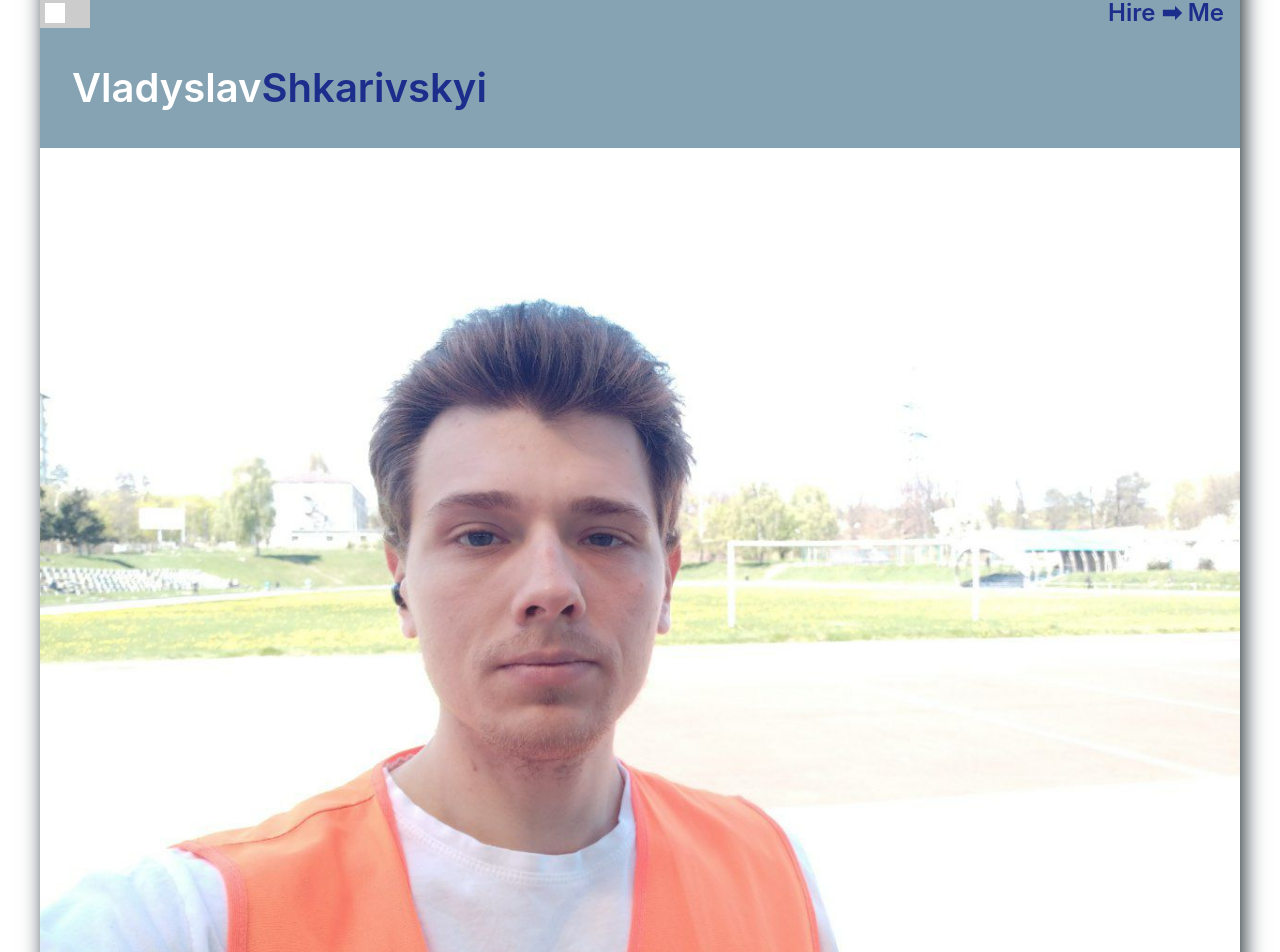
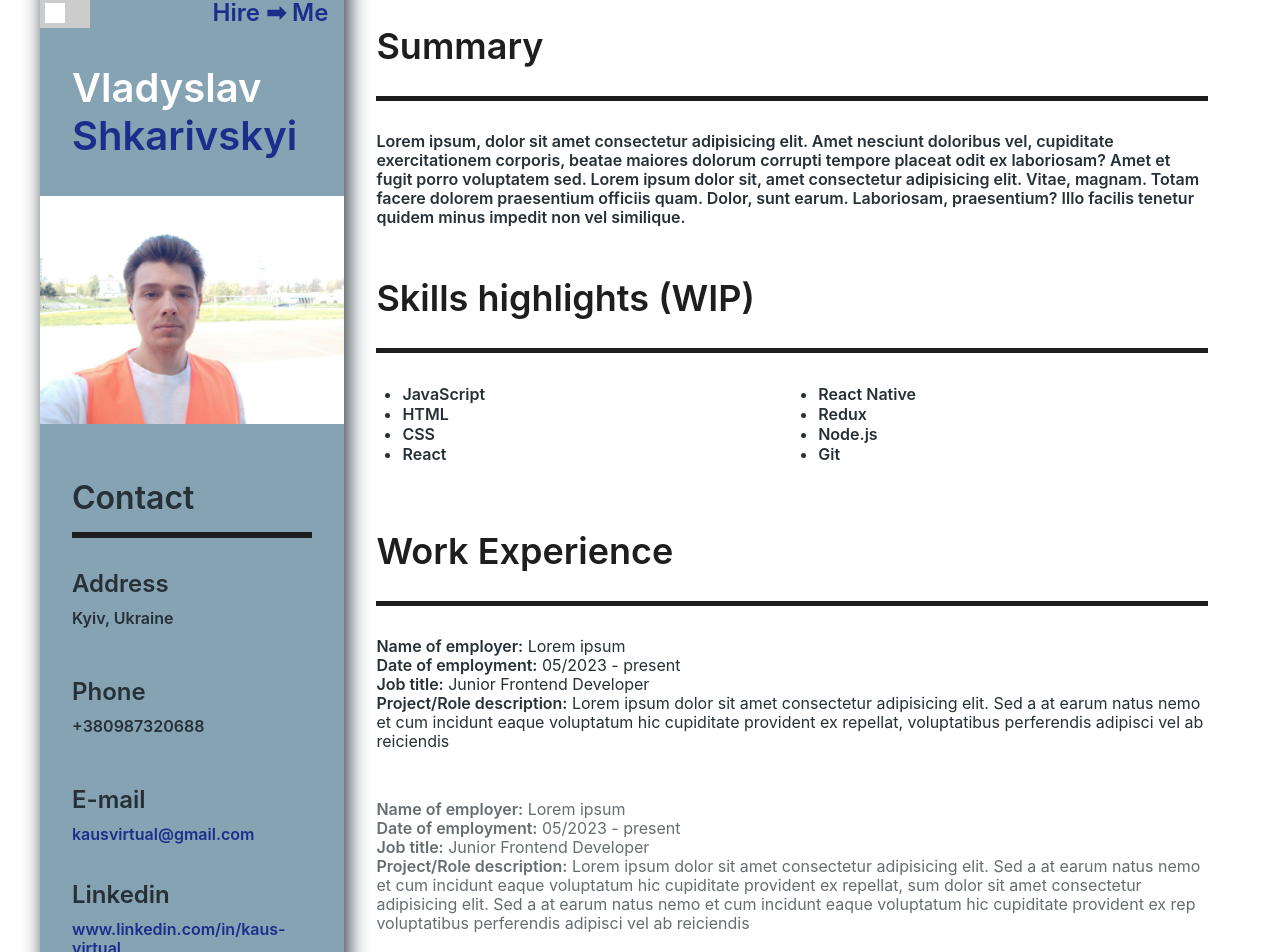
Before and after one commit to KausVlad/try-React, a React (Vite) app: page / in a window 1280 px wide. Shown: the part 34-986 px from the top of the page. Built offline with nearby package versions, Linux system fonts and the light colour scheme.

Commit message:
Experience colum added

```diff
--- a/src/App.jsx
+++ b/src/App.jsx
@@ -3,6 +3,7 @@ import photo from './assets/personal-photo.jpg';
 import { Photo } from './components/Photo';
 import Contact from './components/Contact';
 import TopName from './components/TopName';
+import Experience from './components/Experience';
 
 function App() {
   return (
@@ -14,6 +15,9 @@ function App() {
             <Photo srcPhoto={photo} />
             <Contact />
           </div>
+          <div className="content">
+            <Experience />
+          </div>
         </div>
       </div>
     </>
--- a/src/components/Experience.jsx
+++ b/src/components/Experience.jsx
@@ -0,0 +1,65 @@
+export default function Experience() {
+  return (
+    <>
+      <h2 id="KeyA" className="margin-top-58px">
+        Summary
+      </h2>
+      <p>
+        Lorem ipsum, dolor sit amet consectetur adipisicing elit. Amet nesciunt
+        doloribus vel, cupiditate exercitationem corporis, beatae maiores
+        dolorum corrupti tempore placeat odit ex laboriosam? Amet et fugit porro
+        voluptatem sed. Lorem ipsum dolor sit, amet consectetur adipisicing
+        elit. Vitae, magnam. Totam facere dolorem praesentium officiis quam.
+        Dolor, sunt earum. Laboriosam, praesentium? Illo facilis tenetur quidem
+        minus impedit non vel similique.
+      </p>
+      <h2 id="KeyB">Skills highlights (WIP)</h2>
+      <div className="skills">
+        <ul>
+          <li>JavaScript</li>
+          <li>HTML</li>
+          <li>CSS</li>
+          <li>React</li>
+        </ul>
+        <ul>
+          <li>React Native</li>
+          <li>Redux</li>
+          <li>Node.js</li>
+          <li>Git</li>
+        </ul>
+      </div>
+      <h2 id="KeyC">Work Experience</h2>
+      <div className="experience">
+        <p>
+          <span>Name of employer:</span> Lorem ipsum <br />
+          <span>Date of employment:</span> 05/2023 - present <br />
+          <span>Job title:</span> Junior Frontend Developer <br />
+          <span>Project/Role description:</span> Lorem ipsum dolor sit amet
+          consectetur adipisicing elit. Sed a at earum natus nemo et cum
+          incidunt eaque voluptatum hic cupiditate provident ex repellat,
+          voluptatibus perferendis adipisci vel ab reiciendis
+        </p>
+        <p>
+          <span>Name of employer:</span> Lorem ipsum <br />
+          <span>Date of employment:</span> 05/2023 - present <br />
+          <span>Job title:</span> Junior Frontend Developer <br />
+          <span>Project/Role description:</span> Lorem ipsum dolor sit amet
+          consectetur adipisicing elit. Sed a at earum natus nemo et cum
+          incidunt eaque voluptatum hic cupiditate provident ex repellat, sum
+          dolor sit amet consectetur adipisicing elit. Sed a at earum natus nemo
+          et cum incidunt eaque voluptatum hic cupiditate provident ex rep
+          voluptatibus perferendis adipisci vel ab reiciendis
+        </p>
+      </div>
+      <h2 id="KeyD">Education</h2>
+      <p className="education">
+        <span>Dates of studying</span> 2015 - 2020 <br />
+        <span>Names of institution:</span> National Aviation University <br />
+        <span>Degree and major:</span> Master Degree Program Subject Area Micro-
+        and nano-system technology
+      </p>
+      <h2>My repositories on GitHub</h2>
+      <div id="loader"></div>
+    </>
+  );
+}
--- a/src/components/TopName.jsx
+++ b/src/components/TopName.jsx
@@ -5,7 +5,7 @@ export default function TopName() {
       <a className="form-href" href="./Forms-HW6.html">
         Hire ➡ Me{' '}
       </a>
-      <h1 className="margin-left save-margin-right">
+      <h1 className="top-name margin-left save-margin-right">
         <span className="name">Vladyslav</span>
         <span className="surname">Shkarivskyi</span>
       </h1>
--- a/src/styles/style.css
+++ b/src/styles/style.css
@@ -156,6 +156,11 @@ textarea {
   margin-top: 58px;
 }
 
+.top-name {
+  display: flex;
+  flex-direction: column;
+}
+
 .name {
   color: var(--color-name);
 }
--- a/src/styles/style.scss
+++ b/src/styles/style.scss
@@ -106,6 +106,10 @@
 }
 .margin-top-58px {
   margin-top: 58px;
+}
+.top-name {
+  display: flex;
+  flex-direction: column;
 }
 .name {
   color: var(--color-name);
```
Also changed, not shown: 1 other file (tests, documents, lock files or other folders).
